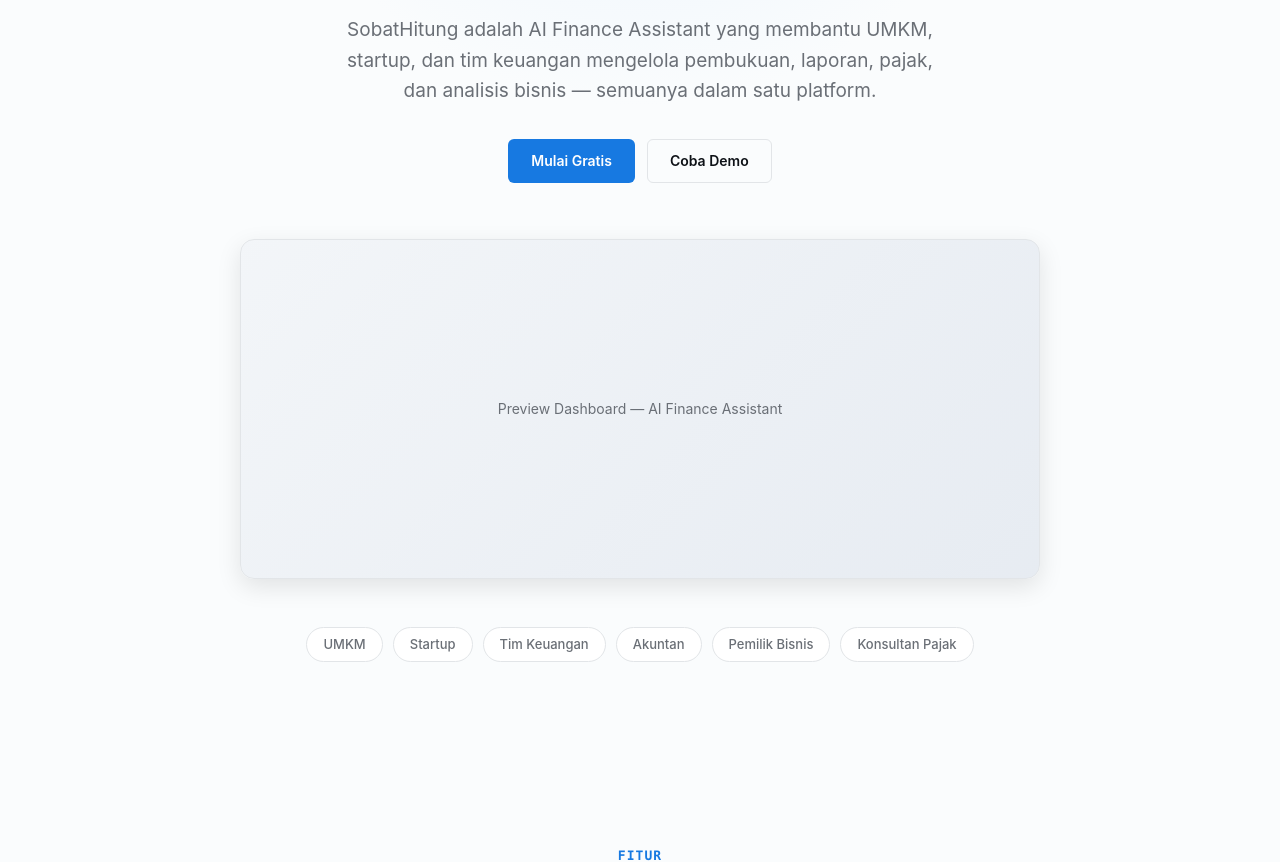
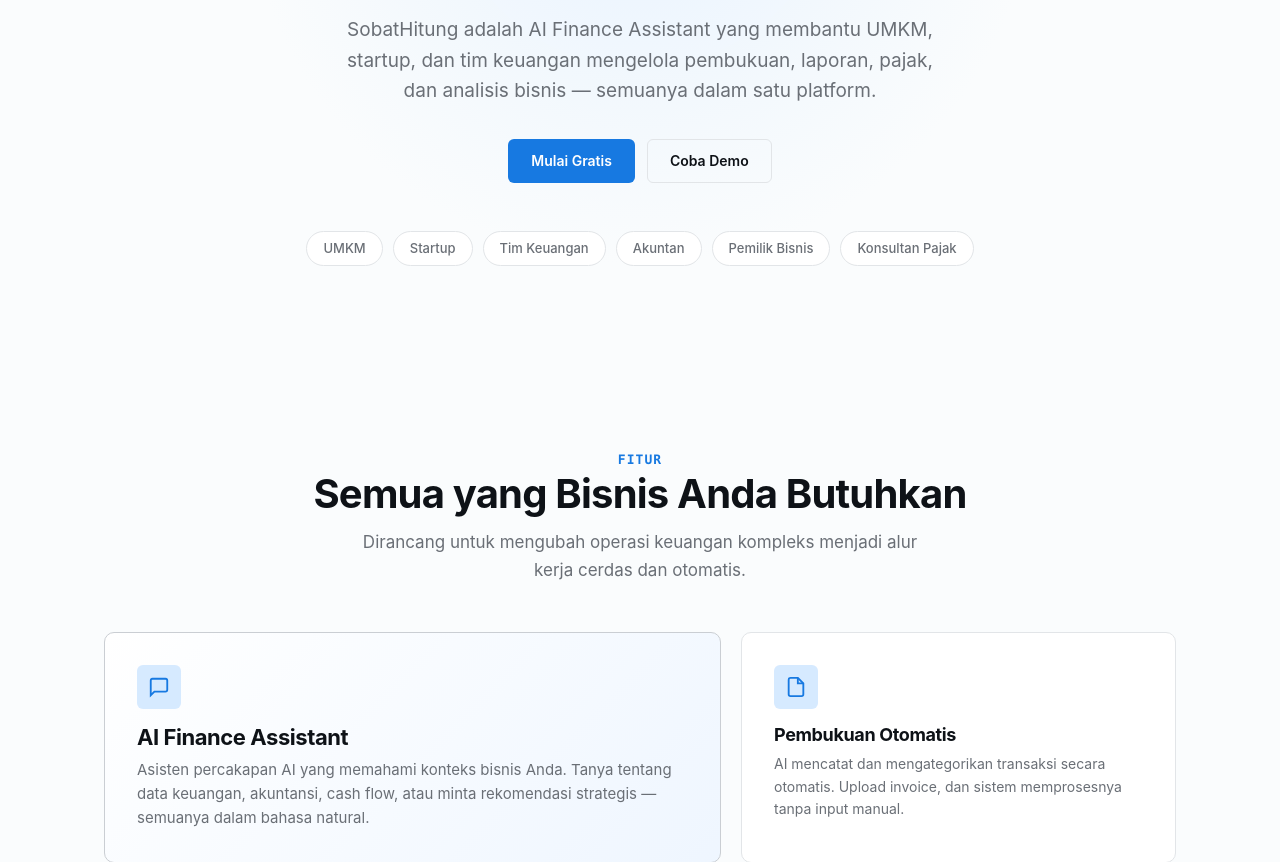
Before and after one commit to sirrauf/SobatHitung-Hackthon-AMD-ACT-II-Projects, a Flask app: page /landing in a window 1280 px wide. Shown: the part 339-1201 px from the top of the page. Run offline with Flask 3, Linux system fonts and the light colour scheme.

Commit message:
Update landing.html

```diff
--- a/templates/landing.html
+++ b/templates/landing.html
@@ -74,11 +74,7 @@
               >Coba Demo</a
             >
           </div>
-          <div class="hero-image">
-            <div class="ph-img" data-od-id="hero-image">
-              Preview Dashboard &mdash; AI Finance Assistant
-            </div>
-          </div>
+
           <div class="audience-bar" data-od-id="audience-bar">
             <span class="audience-pill">UMKM</span>
             <span class="audience-pill">Startup</span>
```
